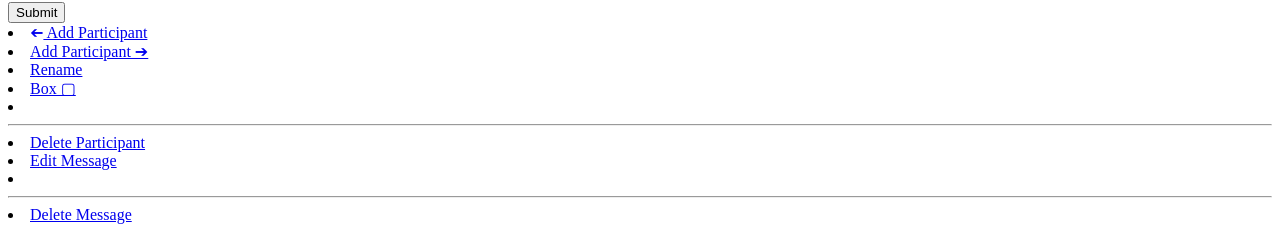
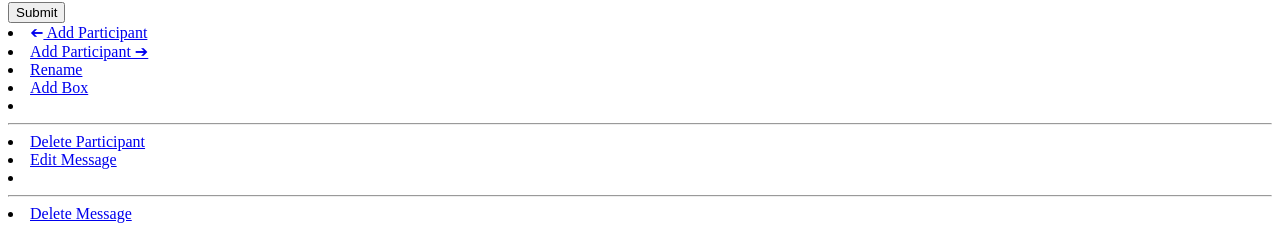
Before and after one commit to Ericsson/PlantUML-Interactive-Editor, a Flask app: template src/plantuml_gui/templates/webview.html in a window 1280 px wide. Shown: the part 6271-6500 px from the top of the page. Run offline with Flask 3, Linux system fonts and the light colour scheme; the template is opened without the code that fills it, so the values that code supplies are empty.

Commit message:
Rename participant menu item Box to Add Box

```diff
--- a/src/plantuml_gui/static/sequence-box.js
+++ b/src/plantuml_gui/static/sequence-box.js
@@ -1,4 +1,4 @@
-// Sequence participant-box interaction: right-click a participant -> Box, then
+// Sequence participant-box interaction: right-click a participant -> Add Box, then
 // hover another participant to grow a horizontal ghost box across the range and
 // click to create it. Mirrors sequence-group.js but operates horizontally over
 // participants (by center-x) instead of vertically over messages.
@@ -224,7 +224,7 @@ function boxEventListeners() {
     // Submit button in the box edit modal
     $('#seq-submit-box').on('click', submitBoxEdit);
 
-    // "Box" item in the participant context menu enters box-add mode.
+    // "Add Box" item in the participant context menu enters box-add mode.
     document.getElementById('seq-addBox').addEventListener('click', (e) => {
         e.preventDefault();
         e.stopPropagation();
--- a/src/plantuml_gui/templates/partials/sequence_menus.html
+++ b/src/plantuml_gui/templates/partials/sequence_menus.html
@@ -176,7 +176,7 @@
   <li><a class="dropdown-item" href="#" id="addParticipantLeft"><span style="display:inline-block;transform:scaleX(-1)">&#10132;</span> Add Participant</a></li>
   <li><a class="dropdown-item" href="#" id="addParticipantRight">Add Participant &#10132;</a></li>
   <li><a class="dropdown-item" href="#" id="renameParticipant">Rename</a></li>
-  <li><a class="dropdown-item" href="#" id="seq-addBox">Box &#9634;</a></li>
+  <li><a class="dropdown-item" href="#" id="seq-addBox">Add Box</a></li>
   <li><hr class="dropdown-divider"></li>
   <li><a class="dropdown-item" href="#" id="deleteParticipant">Delete Participant</a></li>
 </div>
```
Also changed, not shown: FEATURES.md (+1 -1 lines), CHANGELOG.md.
